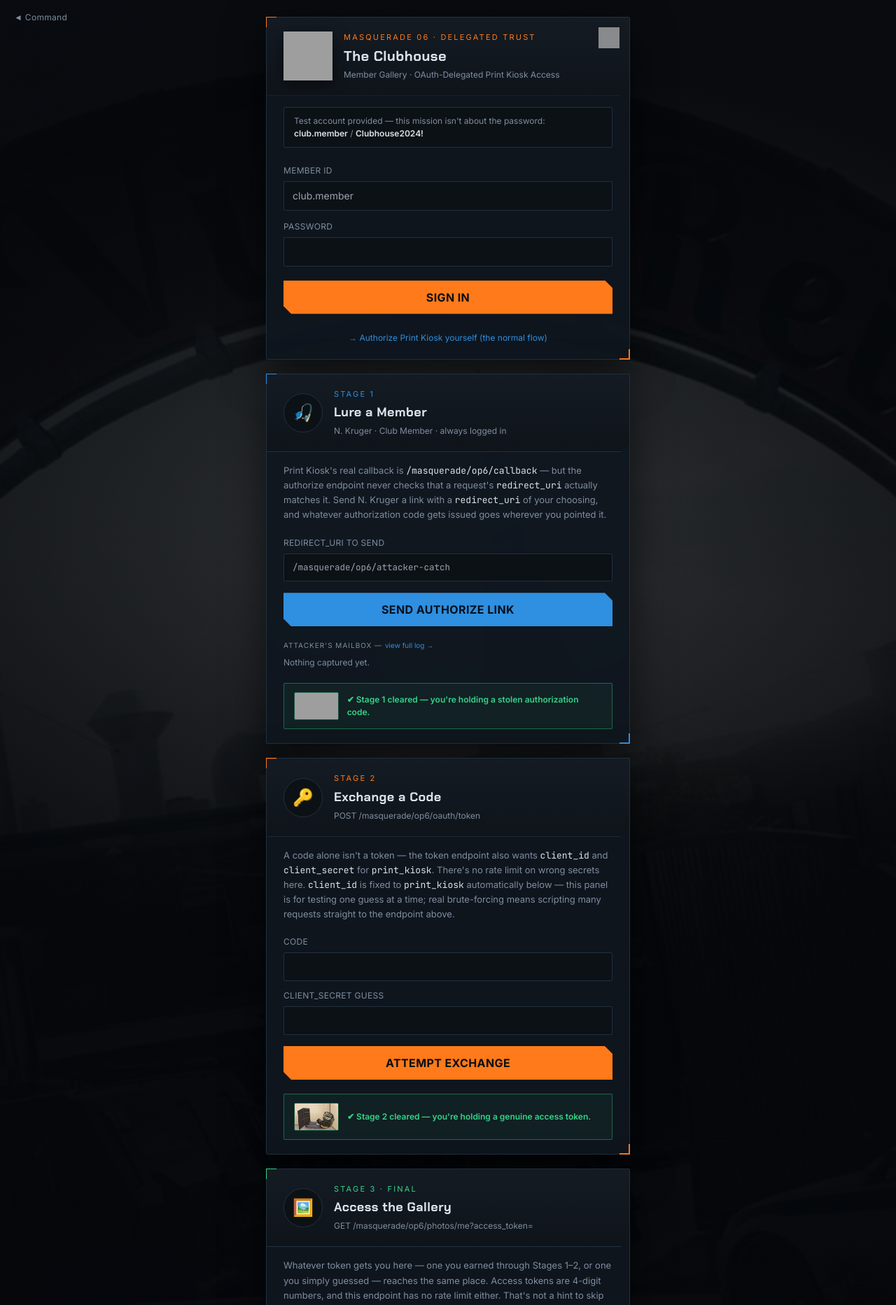
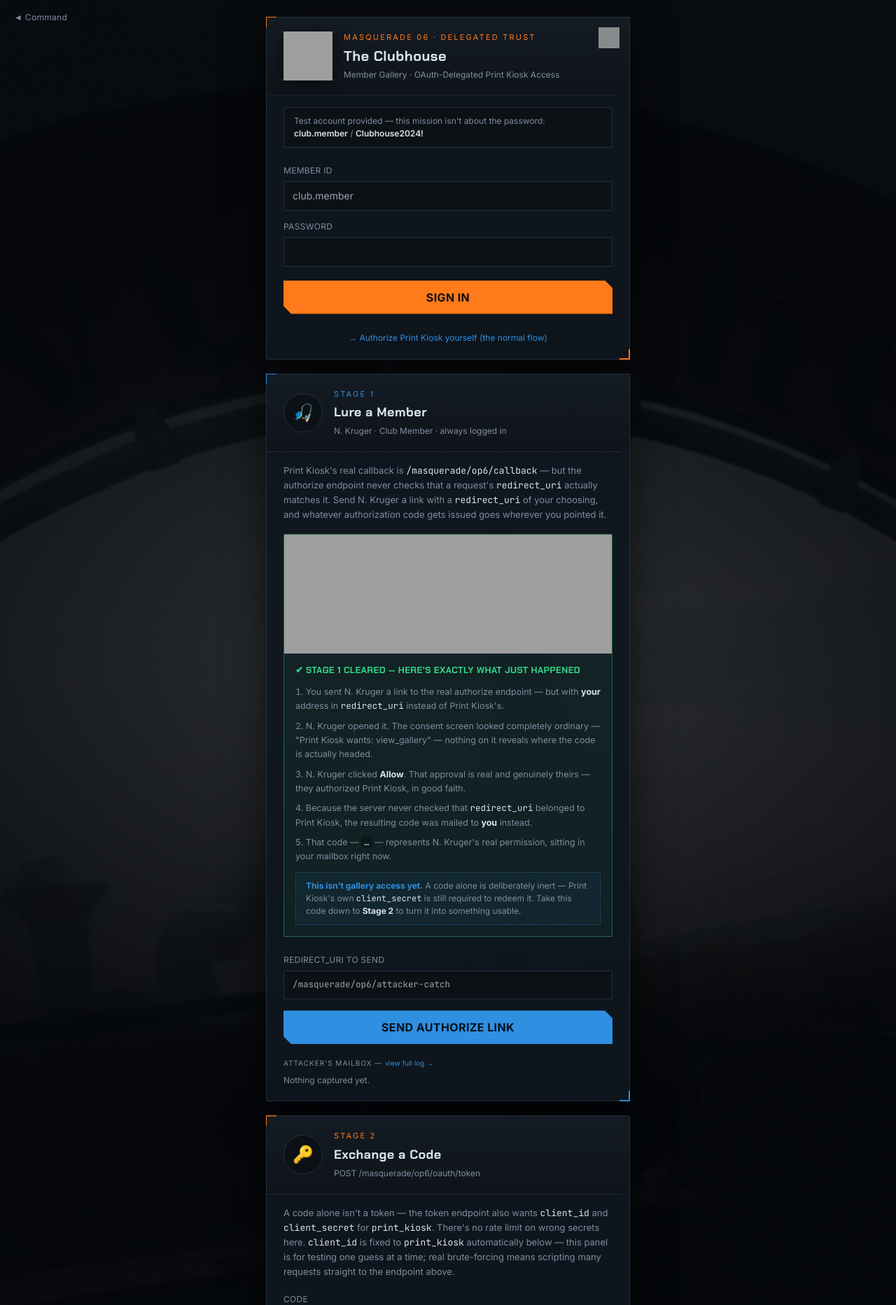
Before and after one commit to kilani47/r6s-auth-lab, a Flask app: page /masquerade/op6/ in a window 1280 px wide. Shown: the top 1865 px of the page at 70% size. Run offline with Flask 3, Linux system fonts and the light colour scheme; the visitor is signed in with stand-in values (Sample User, id 1); grey boxes are pictures that could not be loaded.

Commit message:
Op06: give Stage 1's success moment a real payoff without overstating it
Feedback: the Stage 1 clear state was a tiny inline banner (a checkmark
and a 64x40 gif thumbnail) -- no real sense of what actually happened,
and no clear statement of what you do and don't have yet.

Replaced it with a full recap card: the victory gif shown large, a
numbered walkthrough of the entire redirect_uri flow (you sent the link
-> N. Kruger opened it -> the consent screen looked ordinary -> N. Kruger
genuinely approved -> the code went to you instead of Print Kiosk,
because nothing validated where it should go), the actual stolen code
shown inline, and an explicit callout that a code alone isn't gallery
access -- Print Kiosk's client_secret is still required, which is why
Stage 2 exists as a real, separate finding rather than a formality.

Verified: full 12-operation regression still green.

```diff
--- a/templates/masq6_index.html
+++ b/templates/masq6_index.html
@@ -67,10 +67,30 @@
       {% if lure_error %}
       <div class="mx-6 mt-3 px-3.5 py-3 rounded-sm text-[13px] border bg-red/[.08] border-red/40 text-[#ff9a9a]">{{ lure_error }}</div>
       {% endif %}
+
+      {% if stage1 %}
+      <div class="mx-6 mt-4 mb-1 rounded-sm border border-win/40 bg-win/[.06] overflow-hidden">
+        <img src="/static/img/victory-masq6-stage1.gif" alt="" class="w-full h-[170px] object-cover"
+             onerror="this.style.display='none'">
+        <div class="px-4 pt-3.5 pb-1 text-[13px] text-win font-display font-bold tracking-wide uppercase">✔ Stage 1 cleared — here's exactly what just happened</div>
+        <ol class="px-4 pb-2 mt-2 space-y-2 text-[12.5px] text-dim leading-relaxed list-decimal list-inside">
+          <li>You sent {{ npc_name }} a link to the real authorize endpoint — but with <b class="text-txt">your</b> address in <code class="text-txt">redirect_uri</code> instead of Print Kiosk's.</li>
+          <li>{{ npc_name }} opened it. The consent screen looked completely ordinary — "Print Kiosk wants: view_gallery" — nothing on it reveals where the code is actually headed.</li>
+          <li>{{ npc_name }} clicked <b class="text-txt">Allow</b>. That approval is real and genuinely theirs — they authorized Print Kiosk, in good faith.</li>
+          <li>Because the server never checked that <code class="text-txt">redirect_uri</code> belonged to Print Kiosk, the resulting code was mailed to <b class="text-txt">you</b> instead.</li>
+          <li>That code — <code class="text-[#eafff0] bg-black/30 px-1 rounded-sm">{{ captured[0].code if captured else '…' }}</code> — represents {{ npc_name }}'s real permission, sitting in your mailbox right now.</li>
+        </ol>
+        <div class="mx-4 mb-4 mt-1 px-3.5 py-2.5 rounded-sm border border-dashed border-def/40 bg-def/[.06] text-[12px] text-dim">
+          <b class="text-def">This isn't gallery access yet.</b> A code alone is deliberately inert —
+          Print Kiosk's own <code class="text-txt">client_secret</code> is still required to redeem
+          it. Take this code down to <b class="text-txt">Stage 2</b> to turn it into something usable.
+        </div>
+      </div>
+      {% endif %}
+
       {% if lure_sent %}
-      <div class="mx-6 mt-4 px-3.5 py-3 rounded-sm text-[13px] border bg-win/[.08] border-win/40 text-[#9be3a7]">
-        {{ npc_name }} opened the link and approved access. The resulting code was sent to
-        <code class="text-[#eafff0]">{{ lure_sent }}</code>.
+      <div class="mx-6 mt-3 px-3.5 py-3 rounded-sm text-[12px] border bg-win/[.08] border-win/40 text-[#9be3a7]">
+        Link delivered — code sent to <code class="text-[#eafff0]">{{ lure_sent }}</code>.
       </div>
       {% endif %}
 
@@ -94,14 +114,6 @@
         <div class="text-[12px] text-dim">Nothing captured yet.</div>
         {% endif %}
       </div>
-
-      {% if stage1 %}
-      <div class="mx-6 mb-5 px-3.5 py-3 rounded-sm border border-win/40 bg-win/[.06] flex items-center gap-3">
-        <img src="/static/img/victory-masq6-stage1.gif" alt="" class="w-16 h-10 object-cover rounded-sm border border-win/30"
-             onerror="this.style.display='none'">
-        <div class="text-[12px] text-win font-semibold">✔ Stage 1 cleared — you're holding a stolen authorization code.</div>
-      </div>
-      {% endif %}
     </div>
 
     <div class="w-full max-w-[520px] bg-panel2/95 border border-line hud-frame hud-frame-atk shadow-[0_22px_60px_rgba(0,0,0,.6)] backdrop-blur-sm">
```
